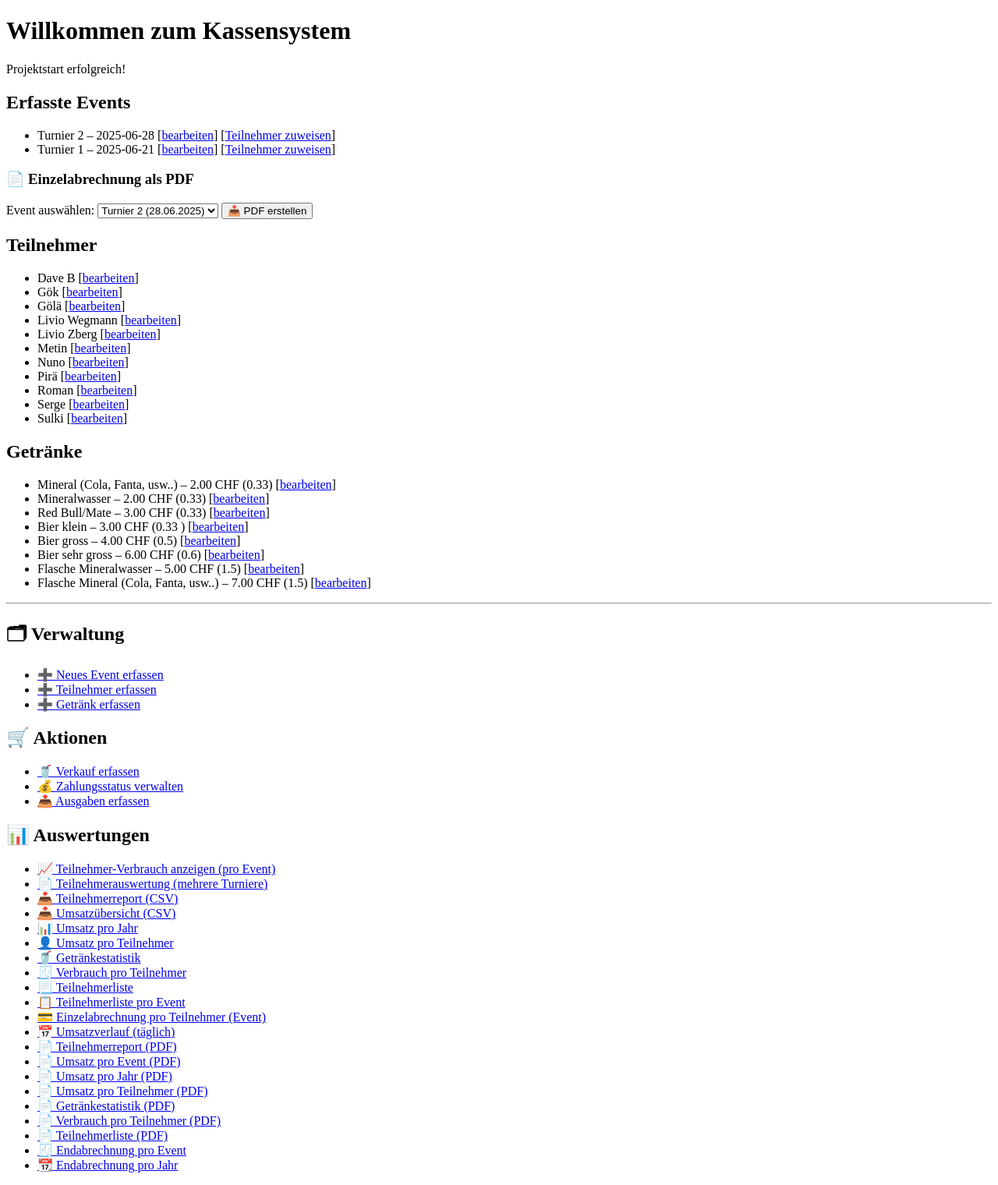
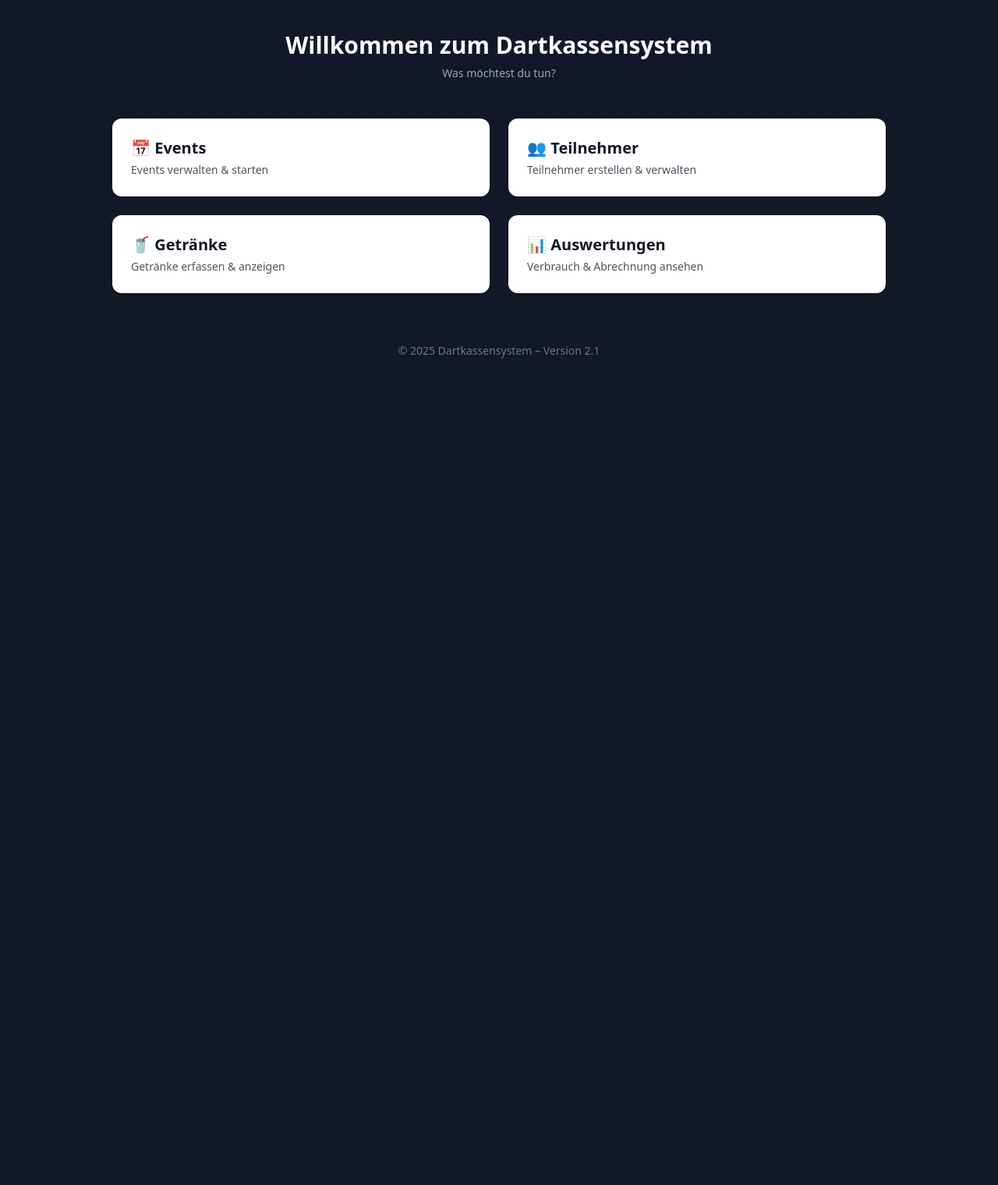
Before and after one commit to goksche/Kassensystem, a Flask app: page / in a window 1280 px wide. Shown: the whole page at 78% size. After the commit the page ends 459 px from the top, so only its background shows below. Run offline with Flask 3, Linux system fonts and the light colour scheme; some libraries are stand-ins or nearby versions.

Commit message:
v2.1 – Startseite

```diff
--- a/app/routes.py
+++ b/app/routes.py
@@ -13,7 +13,13 @@ def index():
     events = Event.query.order_by(Event.datum.desc()).all()
     teilnehmer = Teilnehmer.query.order_by(Teilnehmer.name).all()
     getraenke = Getraenk.query.order_by(Getraenk.kategorie).all()
-    return render_template("index.html", events=events, teilnehmer=teilnehmer, getraenke=getraenke)
+    return render_template(
+        "index.html",
+        events=events,
+        teilnehmer=teilnehmer,
+        getraenke=getraenke,
+        now=datetime.now()  # ← NEU hinzugefügt
+    )
 
 @app.route("/event", methods=["GET", "POST"])
 def create_event():
--- a/app/templates/index.html
+++ b/app/templates/index.html
@@ -2,102 +2,52 @@
 <html lang="de">
 <head>
     <meta charset="UTF-8">
-    <title>Kassensystem</title>
+    <title>Dartkassensystem</title>
+    <script src="https://cdn.tailwindcss.com"></script>
 </head>
-<body>
-    <h1>Willkommen zum Kassensystem</h1>
-    <p>Projektstart erfolgreich!</p>
+<body class="bg-gray-900 text-white min-h-screen">
 
-    <h2>Erfasste Events</h2>
-    {% if events %}
-        <ul>
-        {% for event in events %}
-            <li>
-                {{ event.name }} – {{ event.datum }}
-                [<a href="{{ url_for('edit_event', event_id=event.id) }}">bearbeiten</a>]
-                [<a href="{{ url_for('zuweise_teilnehmer', event_id=event.id) }}">Teilnehmer zuweisen</a>]
-            </li>
-        {% endfor %}
-        </ul>
+    <div class="max-w-5xl mx-auto px-4 py-10">
 
-        <h3>📄 Einzelabrechnung als PDF</h3>
-        <form method="get" action="{{ url_for('einzelabrechnung_event_pdf') }}">
-            <label for="event_id">Event auswählen:</label>
-            <select name="event_id" id="event_id">
-                {% for event in events %}
-                    <option value="{{ event.id }}">{{ event.name }} ({{ event.datum.strftime('%d.%m.%Y') }})</option>
-                {% endfor %}
-            </select>
-            <button type="submit">📥 PDF erstellen</button>
-        </form>
-    {% else %}
-        <p>Keine Events erfasst.</p>
-    {% endif %}
+        <!-- Begrüßung -->
+        <div class="text-center mb-12">
+            <h1 class="text-3xl font-bold mb-2">Willkommen zum Dartkassensystem</h1>
+            <p class="text-gray-400 text-sm">Was möchtest du tun?</p>
+        </div>
 
-    <h2>Teilnehmer</h2>
-    {% if teilnehmer %}
-        <ul>
-        {% for t in teilnehmer %}
-            <li>{{ t.name }} [<a href="{{ url_for('edit_teilnehmer', teilnehmer_id=t.id) }}">bearbeiten</a>]</li>
-        {% endfor %}
-        </ul>
-    {% else %}
-        <p>Keine Teilnehmer erfasst.</p>
-    {% endif %}
+        <!-- Hauptmenü: Kachel-Navigation -->
+        <div class="grid grid-cols-1 sm:grid-cols-2 lg:grid-cols-2 gap-6">
 
-    <h2>Getränke</h2>
-    {% if getraenke %}
-        <ul>
-        {% for g in getraenke %}
-            <li>{{ g.name }} – {{ "%.2f"|format(g.preis) }} CHF ({{ g.kategorie }})
-                [<a href="{{ url_for('edit_getraenk', getraenk_id=g.id) }}">bearbeiten</a>]
-            </li>
-        {% endfor %}
-        </ul>
-    {% else %}
-        <p>Keine Getränke erfasst.</p>
-    {% endif %}
+            <!-- Events -->
+            <a href="{{ url_for('create_event') }}" class="bg-white text-gray-900 rounded-xl p-6 shadow hover:bg-blue-100 transition">
+                <div class="text-xl font-semibold mb-1">📅 Events</div>
+                <p class="text-sm text-gray-600">Events verwalten & starten</p>
+            </a>
 
-    <hr>
+            <!-- Teilnehmer -->
+            <a href="{{ url_for('create_teilnehmer') }}" class="bg-white text-gray-900 rounded-xl p-6 shadow hover:bg-blue-100 transition">
+                <div class="text-xl font-semibold mb-1">👥 Teilnehmer</div>
+                <p class="text-sm text-gray-600">Teilnehmer erstellen & verwalten</p>
+            </a>
 
-    <h2>🗂 Verwaltung</h2>
-    <ul>
-        <li><a href="{{ url_for('create_event') }}">➕ Neues Event erfassen</a></li>
-        <li><a href="{{ url_for('create_teilnehmer') }}">➕ Teilnehmer erfassen</a></li>
-        <li><a href="{{ url_for('create_getraenk') }}">➕ Getränk erfassen</a></li>
-    </ul>
+            <!-- Getränke -->
+            <a href="{{ url_for('create_getraenk') }}" class="bg-white text-gray-900 rounded-xl p-6 shadow hover:bg-blue-100 transition">
+                <div class="text-xl font-semibold mb-1">🥤 Getränke</div>
+                <p class="text-sm text-gray-600">Getränke erfassen & anzeigen</p>
+            </a>
 
-    <h2>🛒 Aktionen</h2>
-    <ul>
-        <li><a href="{{ url_for('erfasse_verkauf') }}">🥤 Verkauf erfassen</a></li>
-        <li><a href="{{ url_for('zahlung_verwalten') }}">💰 Zahlungsstatus verwalten</a></li>
-        <li><a href="{{ url_for('erfasse_ausgabe') }}">📤 Ausgaben erfassen</a></li>
-    </ul>
+            <!-- Auswertungen -->
+            <a href="{{ url_for('teilnehmer_report') }}" class="bg-white text-gray-900 rounded-xl p-6 shadow hover:bg-blue-100 transition">
+                <div class="text-xl font-semibold mb-1">📊 Auswertungen</div>
+                <p class="text-sm text-gray-600">Verbrauch & Abrechnung ansehen</p>
+            </a>
+        </div>
 
-    <h2>📊 Auswertungen</h2>
-    <ul>
-        <li><a href="{{ url_for('event_uebersicht') }}">📈 Teilnehmer-Verbrauch anzeigen (pro Event)</a></li>
-        <li><a href="{{ url_for('teilnehmer_report') }}">📄 Teilnehmerauswertung (mehrere Turniere)</a></li>
-        <li><a href="{{ url_for('teilnehmer_report_export') }}">📥 Teilnehmerreport (CSV)</a></li>
-        <li><a href="{{ url_for('export_umsatz') }}">📥 Umsatzübersicht (CSV)</a></li>
-        <li><a href="{{ url_for('umsatz_pro_jahr') }}">📊 Umsatz pro Jahr</a></li>
-        <li><a href="{{ url_for('umsatz_pro_teilnehmer') }}">👤 Umsatz pro Teilnehmer</a></li>
-        <li><a href="{{ url_for('getraenkestatistik') }}">🥤 Getränkestatistik</a></li>
-        <li><a href="{{ url_for('verbrauch_pro_teilnehmer') }}">🧾 Verbrauch pro Teilnehmer</a></li>
-        <li><a href="{{ url_for('teilnehmerliste') }}">📃 Teilnehmerliste</a></li>
-        <li><a href="{{ url_for('teilnehmerliste_pro_event') }}">📋 Teilnehmerliste pro Event</a></li>
-        <li><a href="{{ url_for('einzelabrechnung_event') }}">💳 Einzelabrechnung pro Teilnehmer (Event)</a></li>
-        <li><a href="{{ url_for('umsatzverlauf') }}">📅 Umsatzverlauf (täglich)</a></li>
-        <li><a href="{{ url_for('teilnehmer_report_pdf') }}">📄 Teilnehmerreport (PDF)</a></li>
-        <li><a href="{{ url_for('export_umsatz_pdf') }}">📄 Umsatz pro Event (PDF)</a></li>
-        <li><a href="{{ url_for('export_umsatz_pro_jahr_pdf') }}">📄 Umsatz pro Jahr (PDF)</a></li>
-        <li><a href="{{ url_for('export_umsatz_pro_teilnehmer_pdf') }}">📄 Umsatz pro Teilnehmer (PDF)</a></li>
-        <li><a href="{{ url_for('export_getraenkestatistik_pdf') }}">📄 Getränkestatistik (PDF)</a></li>
-        <li><a href="{{ url_for('export_verbrauch_pro_teilnehmer_pdf') }}">📄 Verbrauch pro Teilnehmer (PDF)</a></li>
-        <li><a href="{{ url_for('export_teilnehmerliste_pdf') }}">📄 Teilnehmerliste (PDF)</a></li>
-        <li><a href="{{ url_for('endabrechnung_event') }}">🧾 Endabrechnung pro Event</a></li>
-        <li><a href="{{ url_for('endabrechnung_jahr') }}">📆 Endabrechnung pro Jahr</a></li>
+        <!-- Footer -->
+        <footer class="text-center mt-16 text-gray-500 text-sm">
+            &copy; {{ now.year }} Dartkassensystem – Version 2.1
+        </footer>
+    </div>
 
-    </ul>
 </body>
 </html>
--- a/requirements.txt
+++ b/requirements.txt
@@ -1,2 +1,3 @@
 Flask==2.3.3
 Flask-SQLAlchemy==3.1.1
+xhtml2pdf
```
Also changed, not shown: app/templates/index v2.0.html (added, +137 -0 lines), instance/kassensystem.sqlite.
